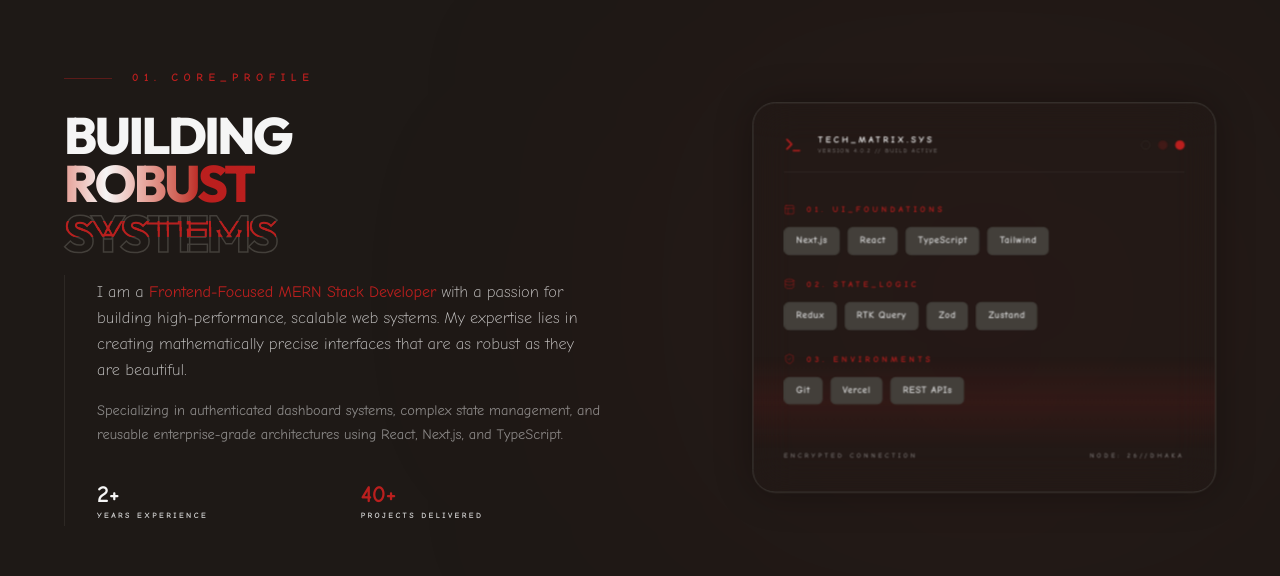
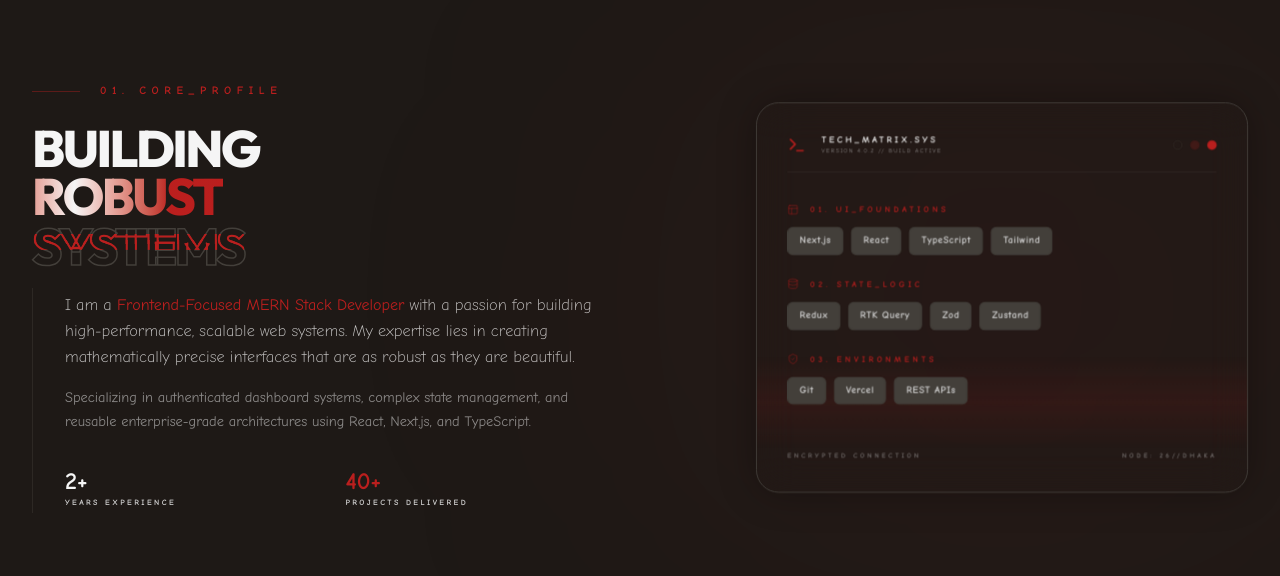
Before and after one commit to nurulla-hasan/portfolio, a Next.js app: page / in a window 1280 px wide. Shown: the part 902-1478 px from the top of the page. Built offline with nearby package versions, Linux system fonts and the light colour scheme.

Commit message:
feat: add hero, skills, and about components to home page

```diff
--- a/src/components/home/about.tsx
+++ b/src/components/home/about.tsx
@@ -90,7 +90,7 @@ export default function About() {
         </div>
       </div>
 
-      <div className="max-w-7xl mx-auto px-8 md:px-16 relative z-10 w-full">
+      <div className="max-w-7xl mx-auto px-8  relative z-10 w-full">
         <div className="grid lg:grid-cols-[1.1fr_1fr] gap-16 lg:gap-32 items-center">
 
           {/* Left Column: Story & Identity */}
--- a/src/components/home/hero.tsx
+++ b/src/components/home/hero.tsx
@@ -221,7 +221,7 @@ export default function Hero() {
           <div className="absolute top-0 h-px w-16 bg-linear-to-r from-transparent to-primary" style={{ animation: 'walk-h 40s linear infinite 0s' }} />
         </div>
 
-        <section className="max-w-7xl mx-auto px-8 md:px-16 relative z-10 w-full mt-20 sm:mt-0">
+        <section className="max-w-7xl mx-auto px-8  relative z-10 w-full mt-20 sm:mt-0">
           <div className="w-full">
 
             <div className="anim-element flex items-center gap-4 mb-8 md:mb-12">
--- a/src/components/home/skills.tsx
+++ b/src/components/home/skills.tsx
@@ -91,7 +91,7 @@ export default function Skills() {
         </div>
       </div>
 
-      <div className="max-w-7xl mx-auto px-8 md:px-16 relative z-10 w-full py-10 scale-95">
+      <div className="max-w-7xl mx-auto px-8  relative z-10 w-full py-10 scale-95">
         {/* Section Header */}
         <div className="flex items-center justify-between mb-10 md:mb-16 relative">
           <div className="flex flex-col">
```
